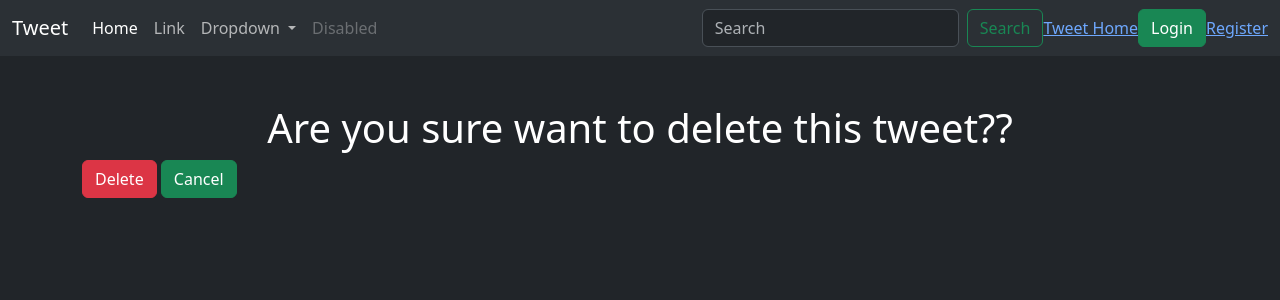
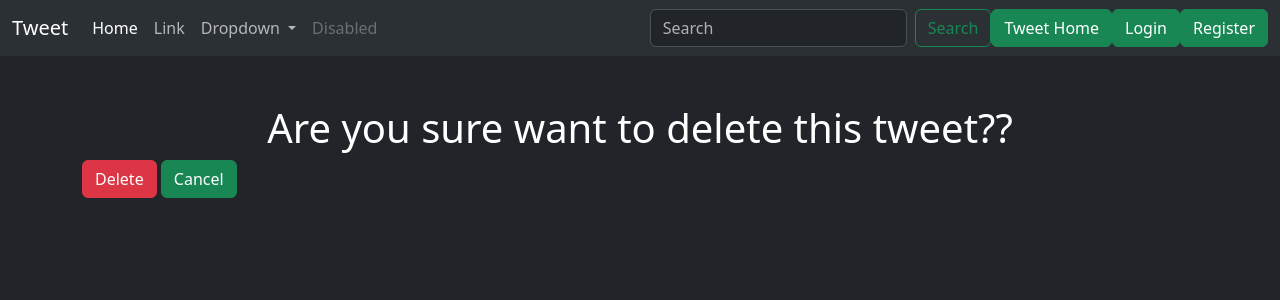
Before and after one commit to krishna-911/django-practice, a Django app: page /project_app/1/delete/ in a window 1280 px wide. Shown: the top 300 px of the page. Run offline with Django 5.2, Linux system fonts and the light colour scheme.

Commit message:
style: add Bootstrap classes to 'Tweet Home' and 'Register' links for consistency

```diff
--- a/Project01/templates/layout.html
+++ b/Project01/templates/layout.html
@@ -46,7 +46,7 @@
               <input class="form-control me-2" type="search" placeholder="Search" aria-label="Search">
               <button class="btn btn-outline-success" type="submit">Search</button>
             </form>
-            <a href="{% url 'tweet_list' %}">Tweet Home</a>
+            <a class="btn btn-success" href="{% url 'tweet_list' %}">Tweet Home</a>
             {% if user.is_authenticated %}
               <form method="post" href="{% url 'logout' %}" class="d-flex ms-3">
                 <button class="btn btn-danger" type="submit">Logout</button>
@@ -54,7 +54,7 @@
               </form>
             {% else %}
               <a class="btn btn-success" href="{% url 'login' %}">Login</a>
-              <a href="{% url 'registration' %}">Register</a>
+              <a class="btn btn-success" href="{% url 'registration' %}">Register</a>
             {% endif %}
           </div>
         </div>
```
